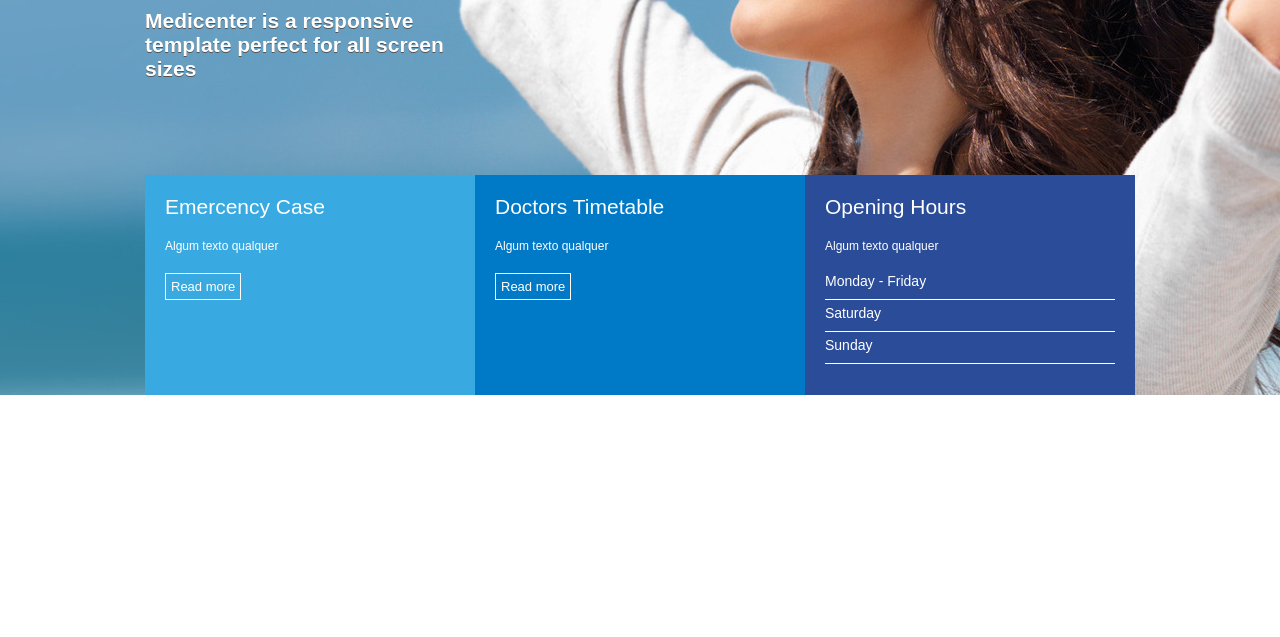
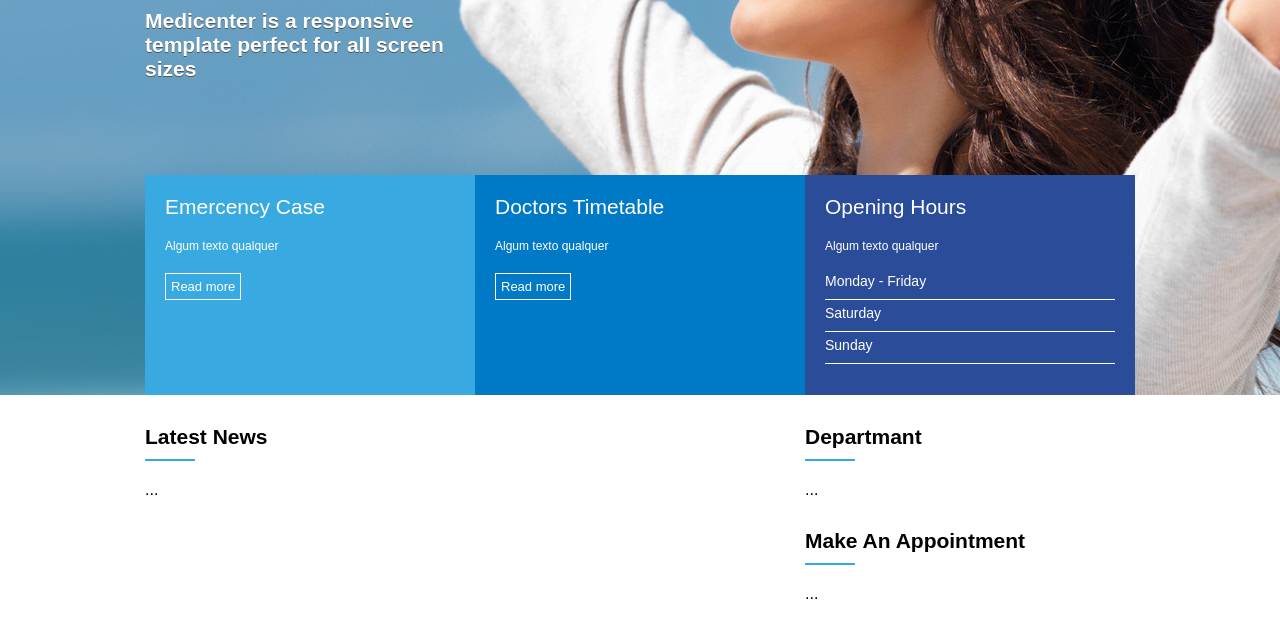
Before and after one commit to israelfxd/Projeto-de-site-com-Flebox-e-HTML-Semantico, a plain HTML site: page index.html in a window 1280 px wide. Shown: the part 395-1032 px from the top of the page. Before the commit the page ends 800 px from the top, so only its background shows below. Drawn offline with Linux system fonts and the light colour scheme.

Commit message:
molde central feito

```diff
--- a/assets/css/template.css
+++ b/assets/css/template.css
@@ -4,6 +4,7 @@
 body {
     margin:0;
     padding:0;
+    padding-bottom:300px;
 }
 header {
     display:flex;
@@ -125,3 +126,29 @@ nav a:hover {
     margin-bottom:5px;
     border-bottom:1px solid #FFFF;
 }
+
+#geral {
+    display:flex;
+    justify-content:center;
+}
+#geral section {
+    flex:2;
+}
+#geral aside {
+    flex:1;
+}
+.widget_title {
+    margin-top:30px;
+    margin-bottom:20px;
+}
+.widget_title_text {
+    color:#000000;
+    font-size:21px;
+    font-weight: bold;
+}
+.widget_title_bar {
+    width: 50px;
+    height:2px;
+    background-color:#36a9e1;
+    margin-top:10px;
+}
--- a/index.html
+++ b/index.html
@@ -60,7 +60,39 @@
 </section>
 
 <section id="geral">
-    <div class="container"></div>
+    <div class="container">
+        <section>
+            <div class="widget">
+                <div class="widget_title">
+                    <div class="widget_title_text">Latest News</div>
+                    <div class="widget_title_bar"></div>
+                </div>
+                <div class="widget_body">
+                    ...
+                </div>
+            </div>
+        </section>
+        <aside>
+            <div class="widget">
+                <div class="widget_title">
+                    <div class="widget_title_text">Departmant</div>
+                    <div class="widget_title_bar"></div>
+                </div>
+                <div class="widget_body">
+                    ...
+                </div>
+            </div>
+            <div class="widget">
+                <div class="widget_title">
+                    <div class="widget_title_text">Make An Appointment</div>
+                    <div class="widget_title_bar"></div>
+                </div>
+                <div class="widget_body">
+                    ...
+                </div>
+            </div>
+        </aside>
+    </div>
 </section>
 
 
```
